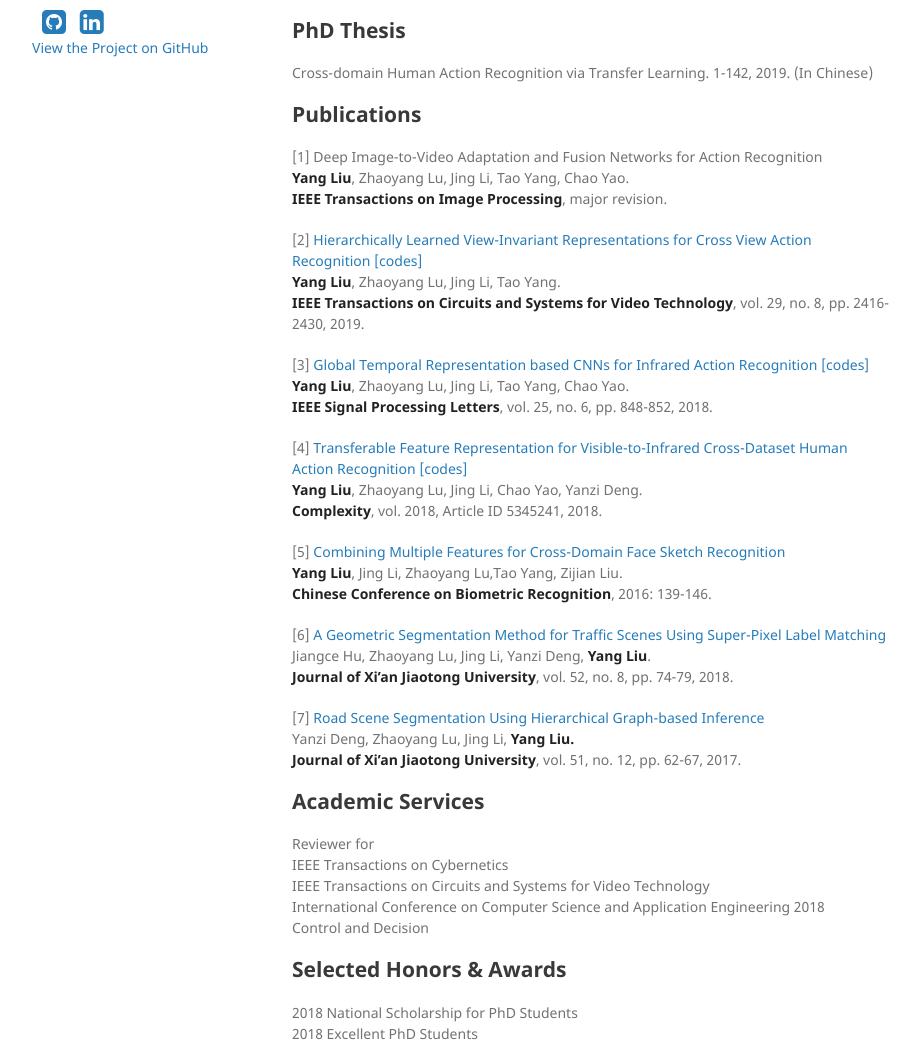
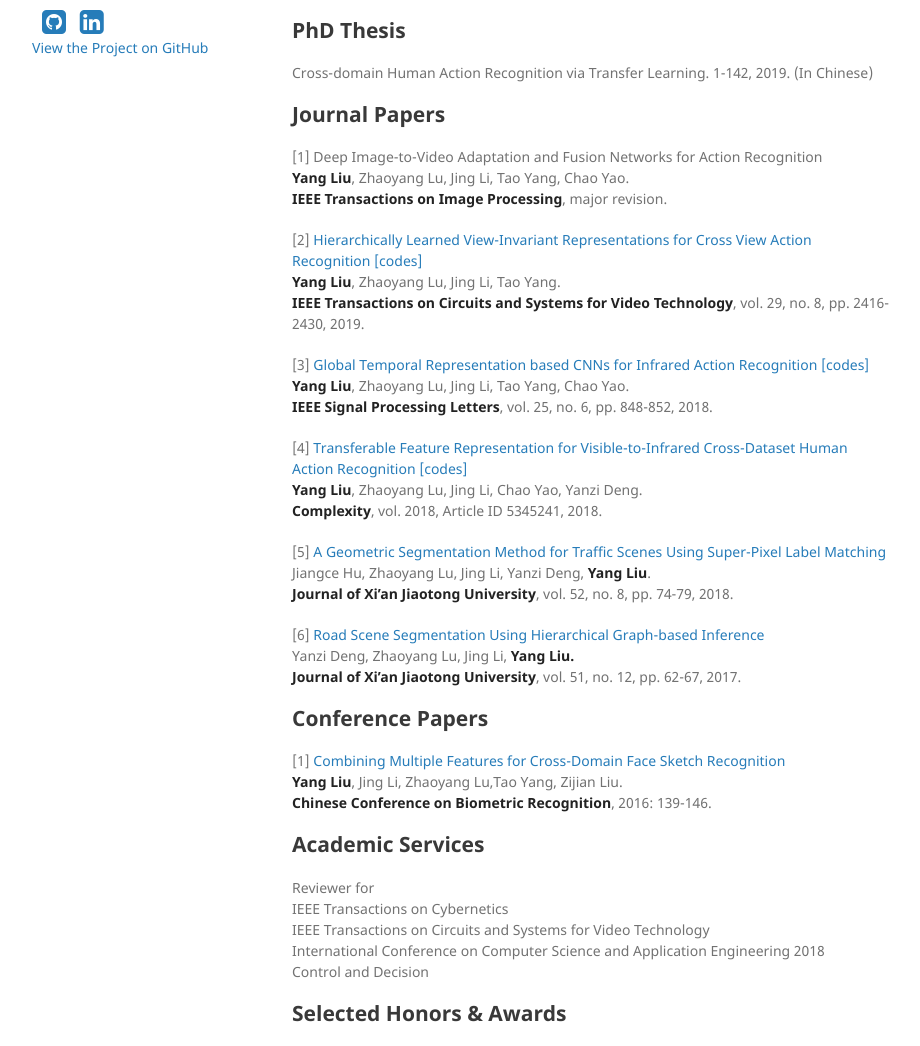
Before and after one commit to YangLiu9208/home, a Jekyll site: the page built from index.md, in a window 1280 px wide and 1400 px high. Shown: the part 354-1400 px from the top of the window, without its empty margins (178-1098 px from the left). Built offline with Jekyll 4.4.1, drawn with Linux system fonts in a browser that asks for light colours; a style sheet for code colours, icons or effects is not loaded.

Commit message:
Update index.md

```diff
--- a/index.md
+++ b/index.md
@@ -17,7 +17,7 @@ Graph Embedding, Graph Neural/Convolutional/Attention Networks
 ## PhD Thesis
 Cross-domain Human Action Recognition via Transfer Learning. 1-142, 2019. (In Chinese)
 
-## Publications
+## Journal Papers
 [1] Deep Image-to-Video Adaptation and Fusion Networks for Action Recognition
 **Yang Liu**, Zhaoyang Lu, Jing Li, Tao Yang, Chao Yao.
 **IEEE Transactions on Image Processing**, major revision.
@@ -34,17 +34,18 @@ Cross-domain Human Action Recognition via Transfer Learning. 1-142, 2019. (In Ch
 **Yang Liu**, Zhaoyang Lu, Jing Li, Chao Yao, Yanzi Deng.
 **Complexity**, vol. 2018, Article ID 5345241, 2018.
 
-[5] [Combining Multiple Features for Cross-Domain Face Sketch Recognition](https://link.springer.com/chapter/10.1007/978-3-319-46654-5_16)
-**Yang Liu**, Jing Li, Zhaoyang Lu,Tao Yang, Zijian Liu.
-**Chinese Conference on Biometric Recognition**, 2016: 139-146.
-
-[6] [A Geometric Segmentation Method for Traffic Scenes Using Super-Pixel Label Matching](http://zkxb.xjtu.edu.cn//oa/darticle.aspx?type=view&id=201808012)
+[5] [A Geometric Segmentation Method for Traffic Scenes Using Super-Pixel Label Matching](http://zkxb.xjtu.edu.cn//oa/darticle.aspx?type=view&id=201808012)
 Jiangce Hu, Zhaoyang Lu, Jing Li, Yanzi Deng, **Yang Liu**.
 **Journal of Xi'an Jiaotong University**, vol. 52, no. 8, pp. 74-79, 2018.
 
-[7] [Road Scene Segmentation Using Hierarchical Graph-based Inference](http://zkxb.xjtu.edu.cn/oa/DArticle.aspx?type=view&id=201712010)
+[6] [Road Scene Segmentation Using Hierarchical Graph-based Inference](http://zkxb.xjtu.edu.cn/oa/DArticle.aspx?type=view&id=201712010)
 Yanzi Deng, Zhaoyang Lu, Jing Li, **Yang Liu.**
 **Journal of Xi'an Jiaotong University**, vol. 51, no. 12, pp. 62-67, 2017.
+
+## Conference Papers
+[1] [Combining Multiple Features for Cross-Domain Face Sketch Recognition](https://link.springer.com/chapter/10.1007/978-3-319-46654-5_16)
+**Yang Liu**, Jing Li, Zhaoyang Lu,Tao Yang, Zijian Liu.
+**Chinese Conference on Biometric Recognition**, 2016: 139-146.
 
 ## Academic Services
 Reviewer for
```
